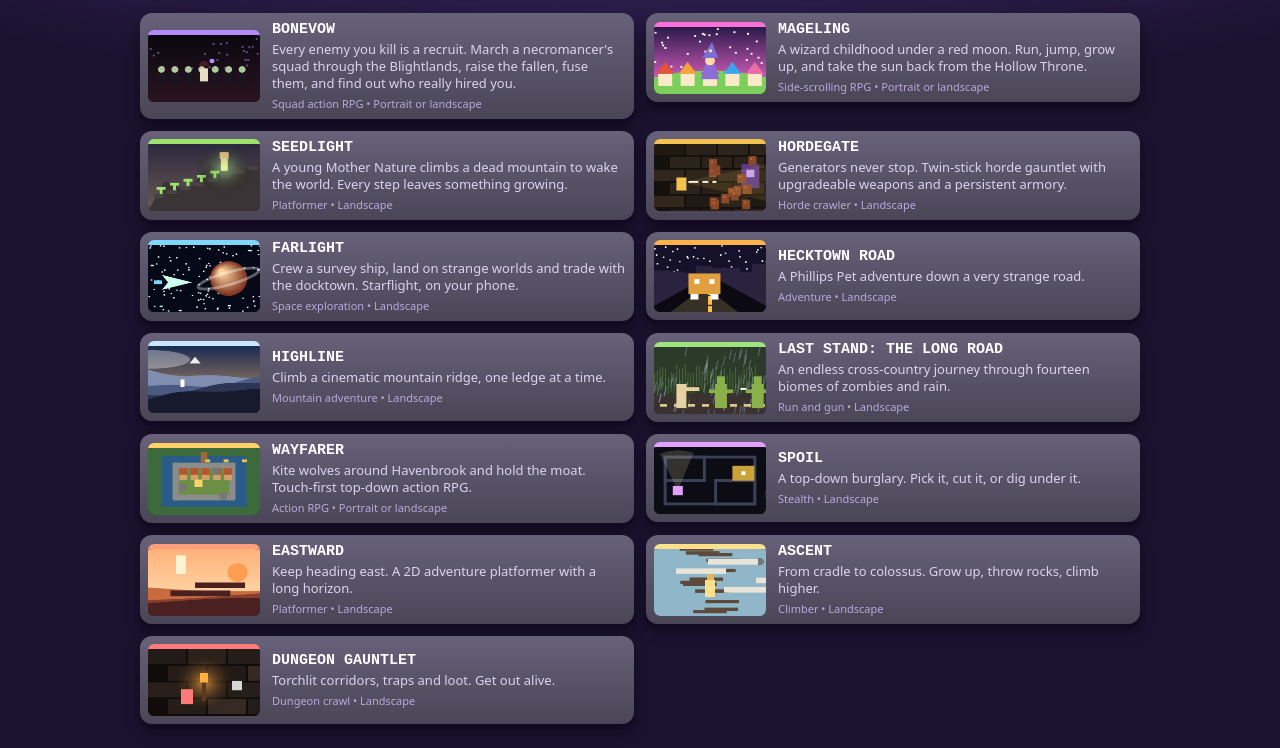
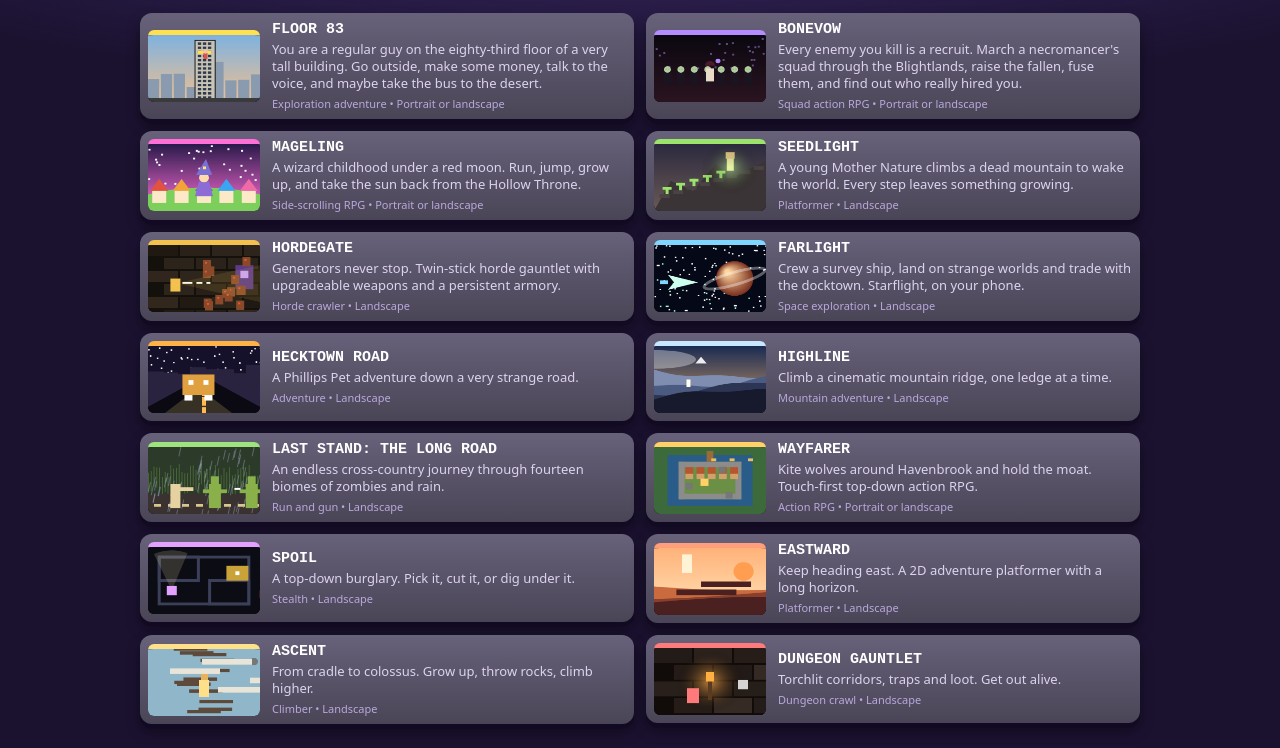
Before and after one commit to bward916-byte/arcade, a plain HTML site: page index.html in a window 1280 px wide. Shown: the part 64-812 px from the top of the page. Drawn offline with Linux system fonts and the light colour scheme; no server answers.

Commit message:
Add FLOOR 83

```diff
--- a/index.html
+++ b/index.html
@@ -37,6 +37,7 @@ a.game:focus-visible{outline:3px solid #fff;outline-offset:2px}
 <script>
 const OWNER='bward916-byte';
 const GAMES=[
+ {repo:'floor-83',title:'FLOOR 83',tag:'You are a regular guy on the eighty-third floor of a very tall building. Go outside, make some money, talk to the voice, and maybe take the bus to the desert.',genre:'Exploration adventure',orient:'Portrait or landscape',c:'#ffe14f',art:'tower'},
  {repo:'bonevow',title:'BONEVOW',tag:'Every enemy you kill is a recruit. March a necromancer\'s squad through the Blightlands, raise the fallen, fuse them, and find out who really hired you.',genre:'Squad action RPG',orient:'Portrait or landscape',c:'#b48cff',art:'bone'},
  {repo:'mageling',title:'MAGELING',tag:'A wizard childhood under a red moon. Run, jump, grow up, and take the sun back from the Hollow Throne.',genre:'Side-scrolling RPG',orient:'Portrait or landscape',c:'#ff6fd8',art:'wizard'},
  {repo:'seedlight',title:'SEEDLIGHT',tag:'A young Mother Nature climbs a dead mountain to wake the world. Every step leaves something growing.',genre:'Platformer',orient:'Landscape',c:'#9be36b',art:'seed'},
@@ -57,6 +58,12 @@ const url=r=>`https://${OWNER}.github.io/${r}/`;
 function rng(seed){let s=seed>>>0||1;return()=>((s=(s*1664525+1013904223)>>>0)/4294967296);}
 function hash(str){let h=2166136261;for(const ch of str)h=Math.imul(h^ch.charCodeAt(0),16777619);return h>>>0;}
 const ART={
+ tower(g,w,h,t,r){const sky=g.createLinearGradient(0,0,0,h);sky.addColorStop(0,'#7fb2e0');sky.addColorStop(1,'#f0c090');g.fillStyle=sky;g.fillRect(0,0,w,h);
+  g.fillStyle='#8a9bb0';for(let i=0;i<9;i++){const bw=w*.1,bh=h*(.2+r()*.4);g.fillRect(i*w*.115,h-bh,bw,bh);}
+  g.fillStyle='#c9c4b8';g.fillRect(w*.42,h*.08,w*.18,h*.92);g.strokeStyle='#1a1a1a';g.lineWidth=1;g.strokeRect(w*.42,h*.08,w*.18,h*.92);
+  g.fillStyle='#2e3a48';for(let f=0;f<14;f++)for(let k=0;k<3;k++)g.fillRect(w*.445+k*w*.045,h*.11+f*h*.062,w*.03,h*.035);
+  g.fillStyle='#ffe14f';g.fillRect(w*.445,h*.11+2*h*.062,w*.12,h*.045);g.fillStyle='#d9534f';g.fillRect(w*.495,h*.11+2*h*.062+2,4,7);g.fillStyle='#f1c6a0';g.beginPath();g.arc(w*.495+2,h*.11+2*h*.062+1,2.2,0,6.29);g.fill();
+  g.fillStyle='#3a3a3c';g.fillRect(0,h*.94,w,h*.06);},
  bone(g,w,h,t,r){const sky=g.createLinearGradient(0,0,0,h);sky.addColorStop(0,'#0b0810');sky.addColorStop(1,'#2a1420');g.fillStyle=sky;g.fillRect(0,0,w,h);
   for(let i=0;i<25;i++){g.fillStyle='rgba(180,140,255,.5)';g.fillRect(r()*w,r()*h*.5,2,2);}
   for(let i=0;i<7;i++){const x=w*.12+i*w*.12,y=h*.75;g.fillStyle='#1a1420';g.fillRect(x-4,y-14,8,14);g.fillStyle='#b8c9a8';g.beginPath();g.arc(x,y-17,3.5,0,6.29);g.fill();g.fillStyle='#7fd35a';g.fillRect(x-2,y-18,1.5,1.5);g.fillRect(x+.5,y-18,1.5,1.5);}
```
